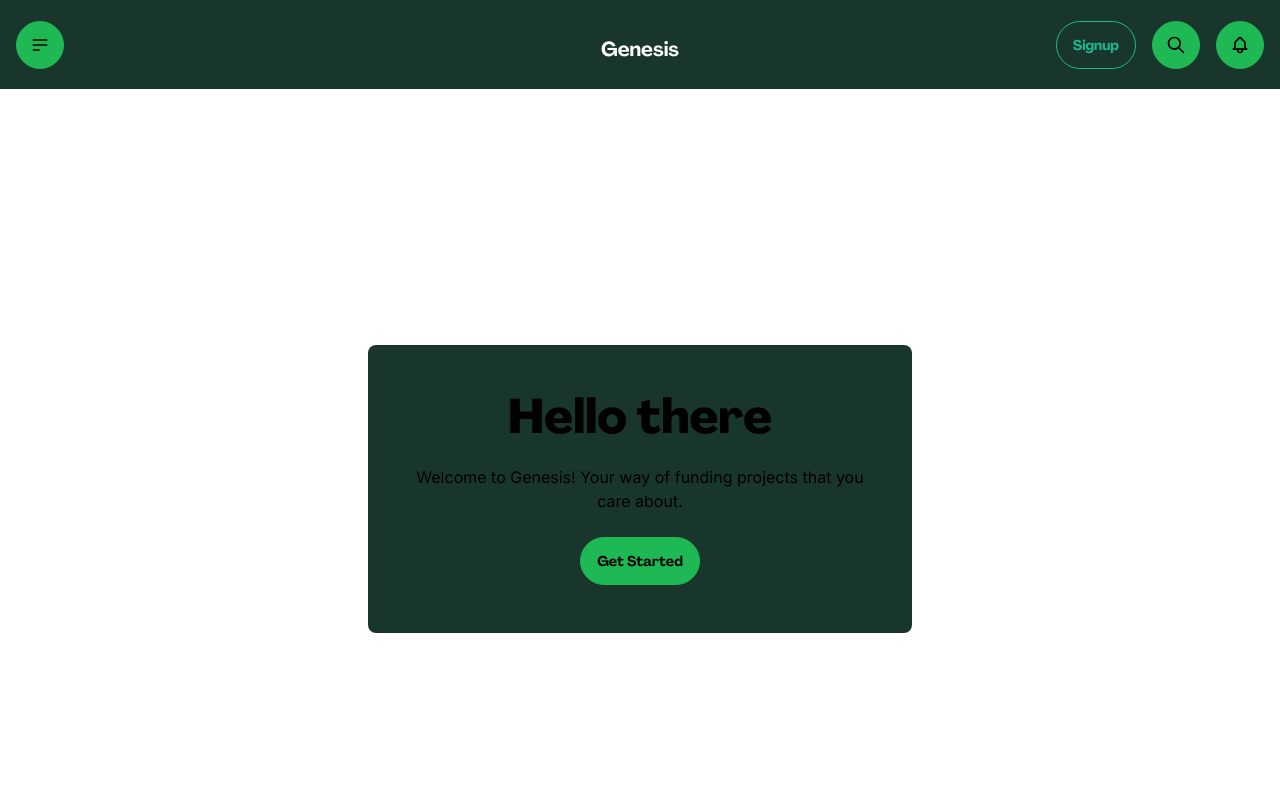
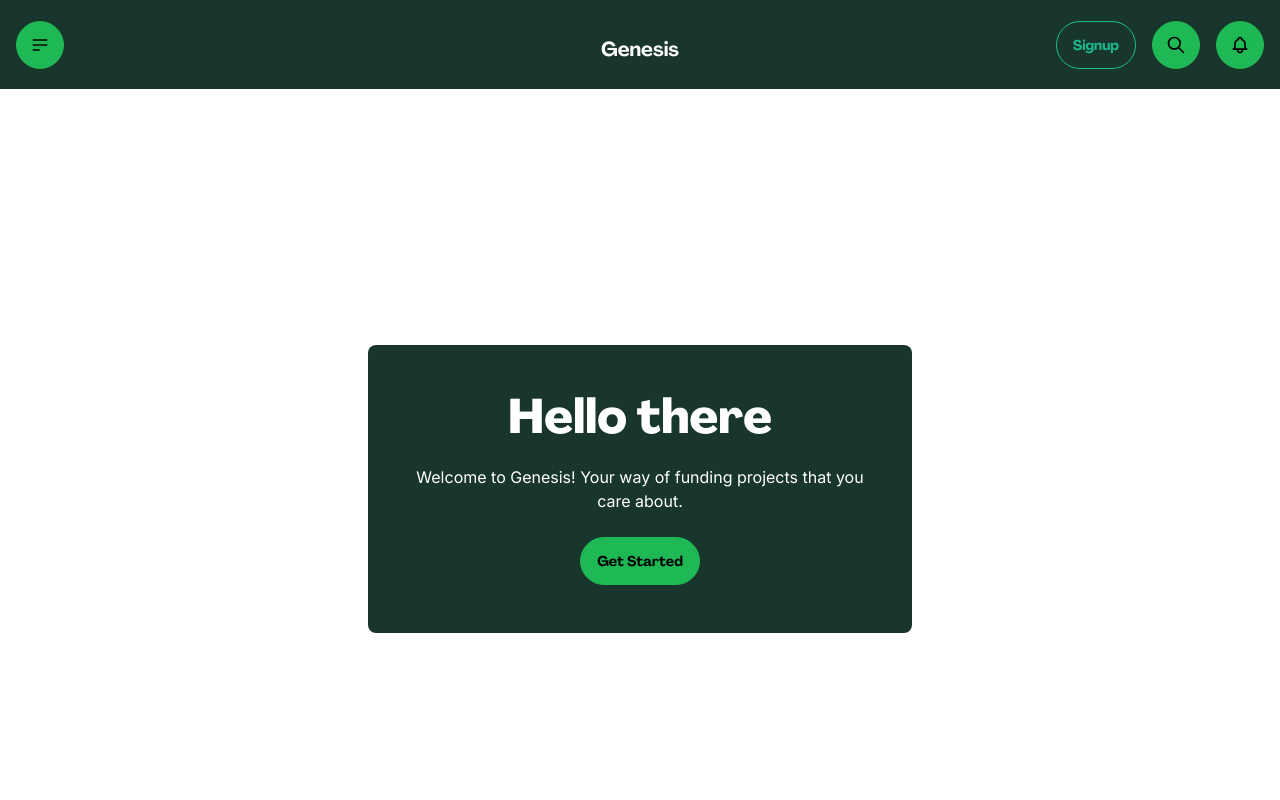
Before and after one commit to wayne-617/Genesis, a Next.js app in the folder ugahacks-app/: page / in a window 1280 px wide. Shown: the top 800 px of the page. Built offline with nearby package versions, Linux system fonts and the light colour scheme; what pinata would draw is missing.

Commit message:
setup cookie for wallet

```diff
--- a/ugahacks-app/app/pages/home/page.tsx
+++ b/ugahacks-app/app/pages/home/page.tsx
@@ -7,8 +7,8 @@ const IndexPage: React.FC = () => {
     <div className="hero bg-white min-h-screen">
       <div className="hero-content text-center bg-neutral rounded-lg p-12">
         <div className="max-w-md">
-          <h1 className="text-5xl font-bold">Hello there</h1>
-          <p className="py-6">
+          <h1 className="text-5xl font-bold text-white">Hello there</h1>
+          <p className="py-6 text-white">
             Welcome to Genesis! Your way of funding projects that you care about.
           </p>
           <button className="btn btn-primary">Get Started</button>
--- a/ugahacks-app/app/pages/projectbrowser/page.tsx
+++ b/ugahacks-app/app/pages/projectbrowser/page.tsx
@@ -35,14 +35,14 @@ const ProjectBrowserPage: React.FC = () => {
     loadProjects();
   }, []);
 
-  const cards = [
-    { title: 'Project 1', image: '/logo.png', desc: 'Description for card 1' },
-    { title: 'Project 2', image: '/logo.png', desc: 'Description for card 2' },
-    { title: 'Card 3', image: '/landscape.png', desc: 'Description for card 3' },
-    { title: 'Card 4', image: '/logo.png', desc: 'Description for card 4' },
-    { title: 'Card 5', image: '/logo.png', desc: 'Description for card 5' },
-    // Add more cards as needed
-  ];
+  // const cards = [
+  //   { title: 'Project 1', image: '/logo.png', desc: 'Description for card 1' },
+  //   { title: 'Project 2', image: '/logo.png', desc: 'Description for card 2' },
+  //   { title: 'Card 3', image: '/landscape.png', desc: 'Description for card 3' },
+  //   { title: 'Card 4', image: '/logo.png', desc: 'Description for card 4' },
+  //   { title: 'Card 5', image: '/logo.png', desc: 'Description for card 5' },
+  //   // Add more cards as needed
+  // ];
 
   const handleCardClick = (project:Project) => {
     Cookies.set('selectedProject', String(project.id));
--- a/ugahacks-app/components/UserNavbar.tsx
+++ b/ugahacks-app/components/UserNavbar.tsx
@@ -5,6 +5,7 @@ import { useRouter } from 'next/navigation';
 import { FontAwesomeIcon } from '@fortawesome/react-fontawesome';
 import { faUser } from '@fortawesome/free-solid-svg-icons';
 import Cookies from 'js-cookie';
+import { connect } from 'http2';
 
 const UserNavbar: React.FC = () => {
   const router = useRouter();
@@ -34,6 +35,10 @@ const UserNavbar: React.FC = () => {
           status: 'Wallet connected successfully!',
           connected: true,
         });
+
+        if(accounts[0]){
+          Cookies.set('wallAddress', accounts[0])
+        }
       } catch (error: any) {
         setWalletInfo({
           address: '',
```
